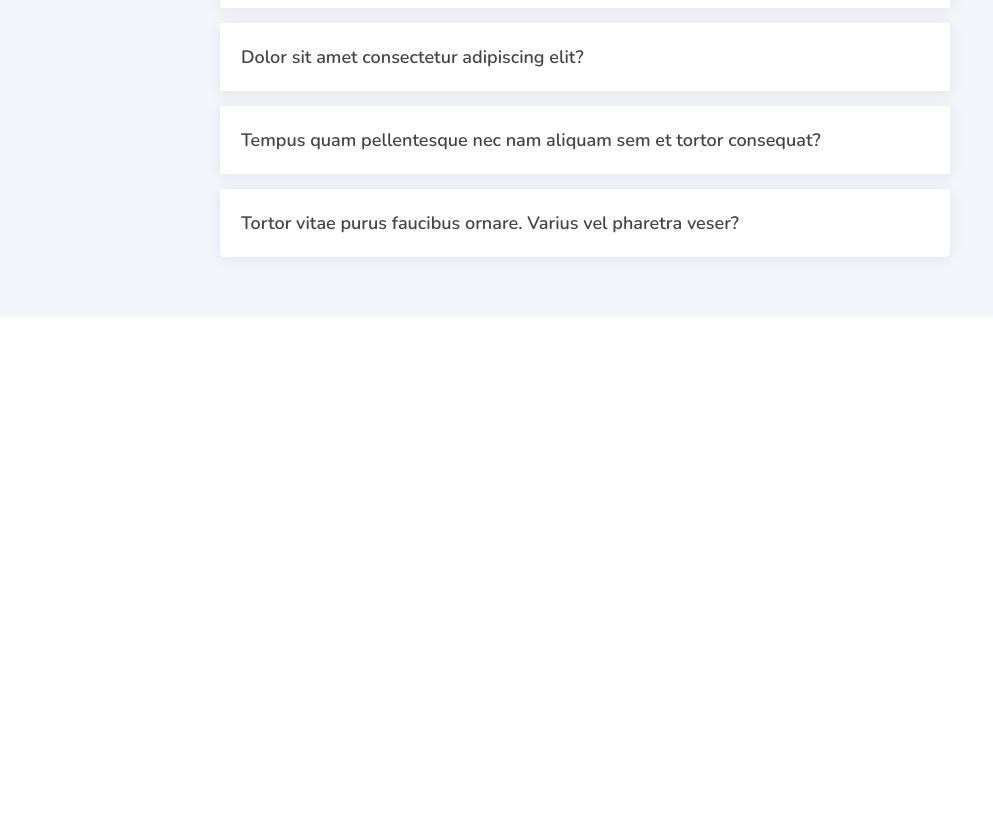
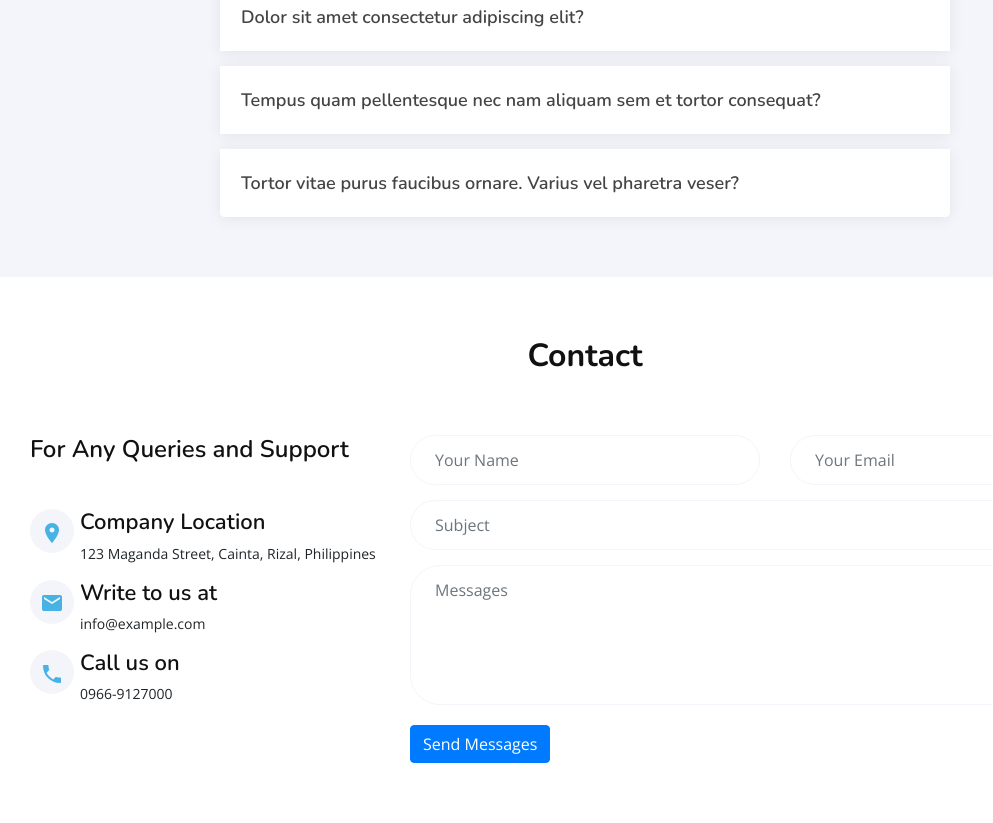
Before and after one commit to aljonnnnn/halaka-bootstrap-template, a plain HTML site: page index.html in a window 1280 px wide. Shown: the part 6396-7219 px from the top of the page, without its empty margins (55-1048 px from the left). Before the commit the page ends 6713 px from the top, so only its background shows below. Drawn offline with nearby package versions, Linux system fonts and the light colour scheme.

Commit message:
add contact section

```diff
--- a/css/main.css
+++ b/css/main.css
@@ -122,6 +122,9 @@ section{
 }
 
 /* bottom */
+.m-b-5{
+    margin-bottom: 0.3125rem;
+}
 .m-b-6{
     margin-bottom: 0.375rem;
 }
@@ -142,6 +145,9 @@ section{
 }
 .m-b-40{
     margin-bottom: 2.5rem;
+}
+.m-b-45{
+    margin-bottom: 2.8125rem;
 }
 .m-b-50{
     margin-bottom: 3.125rem;
@@ -558,7 +564,7 @@ section{
 /* Pricing section start */
 
 .pricing .pricing-plan{
-    padding: 3.75rem 1.875rem;
+    padding: 2.5rem 1.875rem;
     border-radius: 5px;
     box-shadow: var(--box-shadow);
 }
@@ -637,6 +643,53 @@ section{
 }
 
 /* FAQ section end */
+
+/* Contact section start */
+
+.contact .contact-info .contact-info-item{
+    position: relative;
+    padding: 0 0 0 3.125rem;
+}
+
+.contact .contact-info .contact-info-item .contact-icon{
+position: absolute;
+left: 0;
+top: 0;
+width: 2.75rem;
+height: 2.75rem;
+border-radius: 50%;
+background-color: var(--background);
+padding: 0.625rem;
+}
+
+.contact .contact-info .contact-info-item span{
+    font-size: 0.875rem;
+}
+
+.contact .contact-form .form-control{
+    height: 3.125rem;
+    border: 1px solid var(--background);
+    /* box-shadow: var(--black-100); */
+    border-radius: 30px;
+    padding: 14px 24px;
+    color: var(--text-color);
+    background-color: var(--black-000);
+    transition: all 0.5s ease;
+}
+
+.contact .contact-form .form-control:focus{
+    border: 1px solid var(--primary-color);
+    box-shadow: none;
+}
+
+.contact .contact-form textarea.form-control{
+    height: 8.75rem;
+    resize: none;
+    padding-top: 12px;
+}
+
+
+/* Contact section end */
 /*
 container  laptop / large tablet width 1260px
 container small tablet 992px
@@ -695,3 +748,9 @@ container mobile 540px
         margin-left: 2.5rem;
     }
 }
+
+@media (max-width: 576px){
+    .m-b-sm-40{
+        margin-bottom: 2.5rem;
+    }
+}
--- a/index.html
+++ b/index.html
@@ -595,6 +595,85 @@
    </section>
 
    <!-- FAQ section end -->
+
+   <!-- Contact section start -->
+
+  <section class="contact">
+    <div class="container">
+      <div class="section-title text-center m-b-60">
+        <h2>Contact</h2>
+      </div>
+      <div class="row">
+        <div class="col-lg-4 col-md-5 m-b-sm-40">
+            <div class="contact-info">
+              <h4 class=" m-b-45">For Any Queries and Support</h4>
+              <div class="contact-info-item m-b-15">
+                <div class="contact-icon">
+                  <img src="img/location.svg" alt="">
+                </div>
+                <h5 class="m-b-5">Company Location</h5>
+                <span>123 Maganda Street, Cainta, Rizal, Philippines</span>
+              </div>
+              <div class="contact-info-item m-b-15">
+                <div class="contact-icon">
+                  <img src="img/email.svg" alt="">
+                </div>
+                <h5 class="m-b-5">Write to us at</h5>
+                <span>info@example.com</span>
+              </div>
+              <div class="contact-info-item">
+                <div class="contact-icon">
+                  <img src="img/phone.svg" alt="">
+                </div>
+                <h5 class="m-b-5">Call us on</h5>
+                <span>0966-9127000</span>
+              </div>
+            </div>
+        </div>
+        <div class="col-lg-8 col-md-7">
+          <div class="contact-form">
+            <form action="">
+              <div class="row">
+                <div class="col-lg-6 m-b-15">
+                  <div class="form-item">
+                    <input type="text" placeholder="Your Name" class="form-control">
+                  </div>
+                </div>
+                <div class="col-lg-6 m-b-15">
+                  <div class="form-item">
+                    <input type="text" placeholder="Your Email" class="form-control">
+                  </div>
+                </div>
+              </div>
+              <div class="row">
+                <div class="col-lg-12 m-b-15">
+                  <div class="form-item">
+                    <input type="text" placeholder="Subject" class="form-control">
+                  </div>
+                </div>
+              </div>
+              <div class="row">
+                <div class="col-lg-12 m-b-20">
+                  <div class="form-item">
+                    <textarea placeholder="Messages" class="form-control"></textarea>
+                  </div>
+                </div>
+              </div>
+              <div class="row">
+                <div class="col-lg-12">
+                  <div class="form-item">
+                    <button class="btn btn-primary">Send Messages</button>
+                  </div>
+                </div>
+              </div>
+            </form>
+          </div>
+        </div>
+      </div>
+    </div>
+  </section>
+
+   <!-- Contact section end -->
     <!-- jquery -->
     <script src="https://code.jquery.com/jquery-3.5.1.slim.min.js" integrity="sha384-DfXdz2htPH0lsSSs5nCTpuj/zy4C+OGpamoFVy38MVBnE+IbbVYUew+OrCXaRkfj" crossorigin="anonymous"></script>
     <!-- propper js -->
```
